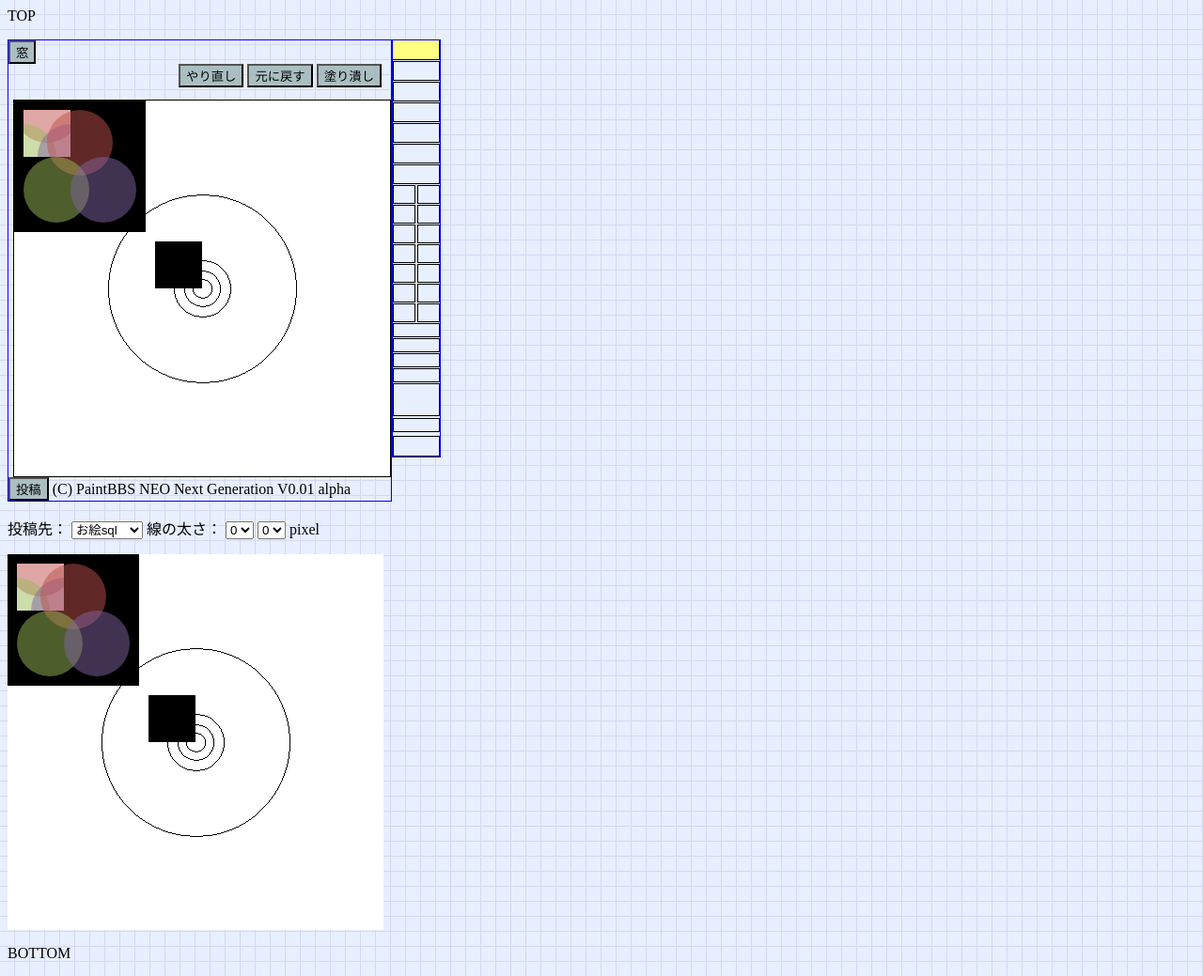
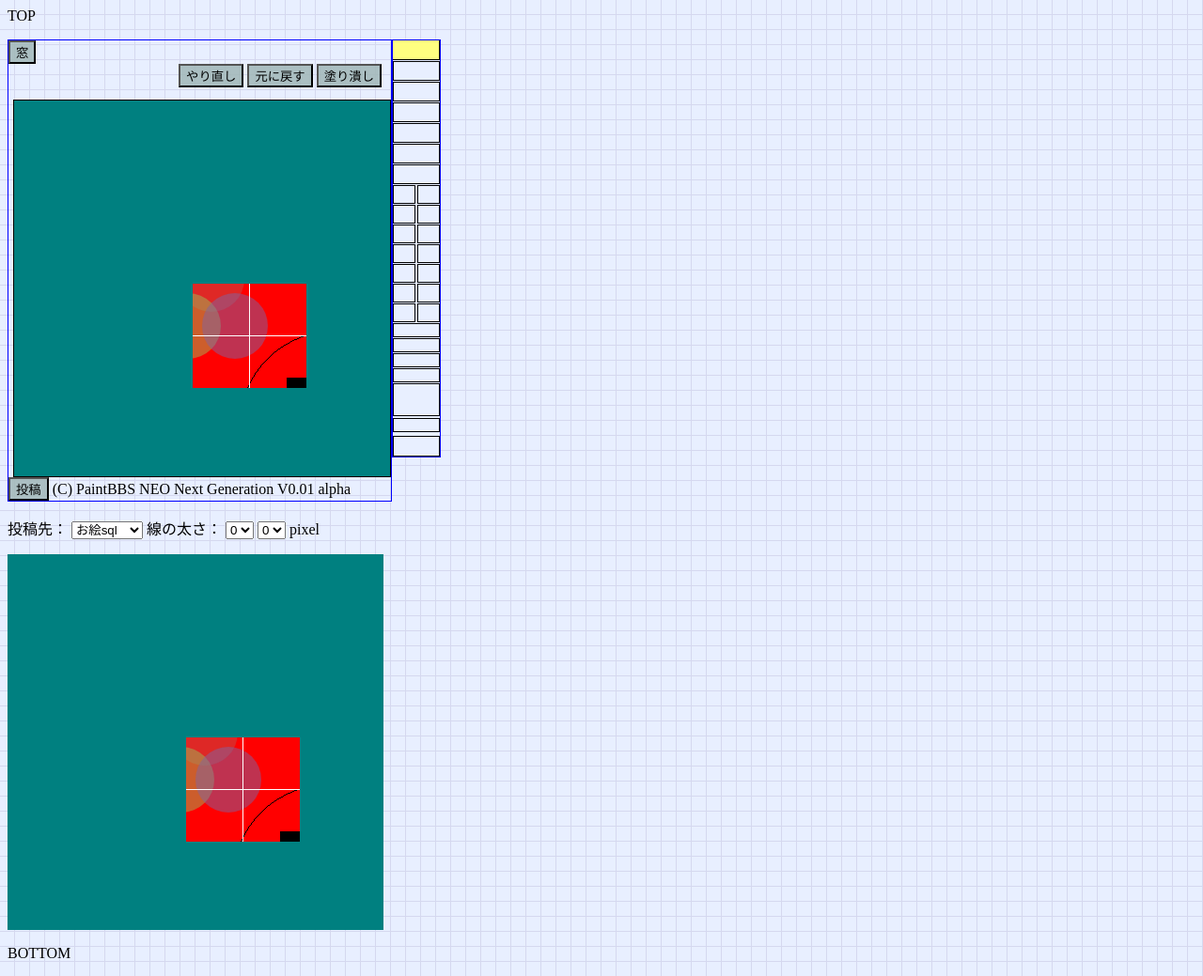
Before and after one commit to mirido/html5_experiment, a website: page index.html in a window 1280 px wide. Shown: the whole page at 94% size. Drawn offline with Linux system fonts and the light colour scheme.

Commit message:
ImagePatchクラスを追加した。

```diff
--- a/geometry.js
+++ b/geometry.js
@@ -26,6 +26,98 @@ function JsRect(x, y, width, height)
 	this.y = y;
 	this.width = width;
 	this.height = height;
+}
+
+/// 矩形をデコードする。
+function decode_rect(rect, coords)
+{
+	coords[0] = rect.x;
+	coords[1] = rect.y;
+	coords[2] = rect.x + rect.width;
+	coords[3] = rect.y + rect.height;
+}
+
+/// 矩形にエンコードする。
+function encode_rect(coords)
+{
+	let rect = jsRect(
+		coords[0],
+		coords[1],
+		coords[2] - coords[0],
+		coords[3] - coords[1]
+	);
+	return rect;
+}
+
+/// 矩形にエンコードする。(in-place)
+function encode_rect_in_place(coords, rect)
+{
+	rect.x = coords[0];
+	rect.y = coords[1];
+	rect.width  = coords[2] - coords[0];
+	rect.height = coords[3] - coords[1];
+}
+
+/// 座標列を画像内にクリップする。
+function clip_coords(width, height, coords)
+{
+	assert(coords.length % 2 == 0);
+	for (let i = 0; i < coords.length; i += 2) {
+		let px = coords[i];
+		let py = coords[i + 1];
+		if (px < 0) {
+			px = 0;
+		} else if (px >= width) {
+			px = width - 1;
+		}
+		if (py < 0) {
+			py = 0;
+		} else if (py >= height) {
+			py = height - 1;
+		}
+		coords[i] = px;
+		coords[i + 1] = py;
+	}
+}
+
+/// 矩形を座標内にクリップする。
+function clip_rect(width, height, rect)
+{
+	let coords = [];
+	decode_rect(rect, coords);
+	clip_coords(width, height, coords);
+	encode_rect_in_place(coords, rect);
+}
+
+/// 点列を包含する矩形を取得する。
+function get_outbounds(points, margin)
+{
+	let sx = points[0].x;
+	let sy = points[0].y;
+	let lx = sx;
+	let ly = sy;
+  for (let i = 1; i < points.length; ++i) {
+    sx = Math.min(sx, points[i].x);
+    sy = Math.min(sy, points[i].y);
+    lx = Math.max(lx, points[i].x);
+    ly = Math.max(ly, points[i].y);
+  }
+  sx -= margin;
+  sy -= margin;
+  lx += margin;
+  ly += margin;
+  let bounds = new JsRect(sx, sy, lx - sx + 1, ly - sy + 1);
+	return bounds;
+}
+
+/// 矩形の共通部分を取得する。
+function get_common_rect(rectA, rectB)
+{
+	let sx = Math.max(rectA.x, rectB.x);
+	let sy = Math.max(rectA.y, rectB.y);
+	let ex = Math.min(rectA.x + rectA.width, rectB.x + rectB.width);
+	let ey = Math.min(rectA.y + rectA.height, rectB.y + rectB.height);
+	return new JsRect(sx, sy, ex - sx, ey - sy);
 }
 
 /// 2点間のチェビシェフ距離を求める。
--- a/graphics.js
+++ b/graphics.js
@@ -132,9 +132,13 @@ function draw_rect(x0, y0, x1, y1, context, thickness)
 }
 
 /// 塗り潰し無しの矩形を描画する。
-function draw_rect_R(x0, y0, width, height, context, thickness)
+function draw_rect_R(rect, context, thickness)
 {
-	draw_rect(x0, y0, x0 + width - 1, y0 + height - 1, context, thickness);
+	draw_rect(
+		rect.x, rect.y,
+		rect.x + rect.width - 1, rect.x + rect.height - 1,
+		context, thickness
+	);
 }
 
 /// 円を描画する。
--- a/index.html
+++ b/index.html
@@ -13,6 +13,7 @@
 <script type="text/javascript" src="geometry.js"></script>
 <script type="text/javascript" src="graphics.js"></script>
 <script type="text/javascript" src="ui-util.js"></script>
+<script type="text/javascript" src="ui-element.js"></script>
 <script type="text/javascript" src="picture-canvas.js"></script>
 <script type="text/javascript" src="oebi-tool.js"></script>
 <script type="text/javascript" src="tool-palette.js"></script>
--- a/index.js
+++ b/index.js
@@ -34,6 +34,52 @@ function init_wnd()
 
 	// 図形描画
   sample01(g_pictureCanvas.m_layers);
+
+	{	// UTEST: ImagePatchのテスト
+		let layer1 = g_pictureCanvas.getLayer(1);
+		let layer2 = g_pictureCanvas.getLayer(2);
+
+		{
+			let ctx1 = layer1.getContext('2d');
+			ctx1.globalAlpha = 1.0;
+			ctx1.fillStyle = 'rgb(255,0,0)';
+			ctx1.fillRect(0, 0, layer1.clientWidth, layer1.clientHeight);
+		}
+
+		let width = layer2.clientWidth;
+		let height = layer2.clientHeight;
+		let ctx2 = layer2.getContext('2d');
+		ctx2.globalAlpha = 1.0;
+		ctx2.fillStyle = 'rgb(255,255,255)';
+		draw_line_1px(0, 105, 399, 105, ctx2);
+		draw_line_1px(110, 0, 110, 399, ctx2);
+
+		let patch = new ImagePatch(ctx2, width, height, [ jsPoint(100, 100), jsPoint(120, 110) ], 50);
+
+		// patch.m_bounds描画
+		let r = patch.m_bounds;		// Alias
+		ctx2.fillStyle = 'rgb(255,0,0)';
+		draw_rect_R(r, ctx2, 1);
+		draw_line_1px(r.x, r.y, r.x + r.width - 1, r.y + r.height - 1, ctx2);
+
+		// layer2を一旦消去し、右下に元画像提示
+		ctx2.fillStyle = 'rgb(0,128,128)';
+		ctx2.fillRect(0, 0, layer2.clientWidth, layer2.clientHeight);
+		patch.put(250, 250, ctx2, layer2.clientWidth, layer2.clientHeight);
+
+		// 復元テスト
+		// 透明度込みで復元される。(OK)
+		// patch.restore(ctx2);
+
+		// 描画テスト
+		// patch.put(110 + 10, 105 - 10, ctx2, layer2.clientWidth, layer2.clientHeight);	// 画像内OK
+		// patch.put(61, 56, ctx2, layer2.clientWidth, layer2.clientHeight);	// 左上から1 px右下 OK
+		// patch.put(60, 55, ctx2, layer2.clientWidth, layer2.clientHeight);	// 左上隅	OK
+		// patch.put(59, 54, ctx2, layer2.clientWidth, layer2.clientHeight);	// 左上隅から1 px左上	OK
+		// patch.put(0, 0, ctx2, layer2.clientWidth, layer2.clientHeight);	// 左上隅にpatch中心を一致させる	OK
+		// patch.put(399, 399, ctx2, layer2.clientWidth, layer2.clientHeight);	// 右下隅にpatch中心を一致させる	OK
+		patch.put(-200, 399, ctx2, layer2.clientWidth, layer2.clientHeight);	// 全くの範囲外	OK
+	}
 
 	// 画像合成
 	let joint_canvas = document.getElementById("joint_canvas");
--- a/picture-canvas.js
+++ b/picture-canvas.js
@@ -22,13 +22,6 @@ function PointingEvent(sender, e)
 //
 //	PictureCanvas
 //
-
-// ■ PictureCanvas
-// canvasを重ねた描画領域を表す。
-// 領域内にてマウスまたはタッチパネルイベントを受け付け、
-// 登録された描画ツールに座標と対象レイヤーの情報を配送する。
-// (描画のためのcanvas要素の操作は描画ツールに委譲する。)
-// キャンバス全クリアとレイヤー合成の機能を備える。
 
 /// 新しいインスタンスを初期化する。
 function PictureCanvas()
@@ -124,15 +117,22 @@ PictureCanvas.prototype.setDrawer = function(drawer)
 	return prev;
 }
 
+/// レイヤーを取得する。
+PictureCanvas.prototype.getLayer = function(layerNo)
+{
+	assert(1 <= layerNo && layerNo < this.m_layers.length);
+	return this.m_layers[layerNo];
+}
+
 /// カレントレイヤーを変更する。
 PictureCanvas.prototype.changeLayer = function(layerNo)
 {
 	assert(1 <= layerNo && layerNo < this.m_layers.length);
-	m_nTargetLayerNo = layerIdx;
+	this.m_nTargetLayerNo = layerNo;
 }
 
 /// カレントレイヤーを取得する。
-PictureCanvas.prototype.getLayer = function()
+PictureCanvas.prototype.getCurLayer = function()
 {
 	return this.m_layers[this.m_nTargetLayerNo];
 }
@@ -141,15 +141,6 @@ PictureCanvas.prototype.getLayer = function()
 PictureCanvas.prototype.eraseCanvas = function()
 {
 	erase_canvas(this.m_layers);
-	// {	/*UTEST*/	// アンチエリアシング無し描画テスト
-	// 	let ctx = this.m_layers[0].getContext('2d');
-	// 	// ctx.strokeStyle = "#000000";
-	// 	ctx.fillStyle = "#000000";
-	// 	ctx.beginPath();
-	// 	draw_line_1px(0.5, 0.5, 200.5, 200.5, ctx, 1);
-	// 	ctx.stroke();
-	// 	ctx.closePath();
-	// }
 }
 
 /// 全レイヤーを合成する。
--- /dev/null
+++ b/ui-element.js
@@ -0,0 +1,81 @@
+'use strict';
+
+//
+//  ImagePatch
+//
+
+/// 画像のパッチを表す。
+function ImagePatch(src_ctx, src_width, src_height, points, margin)
+{
+  this.m_imageData = null;
+  this.m_bounds = null;
+  this.m_ofs = null;
+
+  if (points.length <= 0) {
+    return;
+  }
+
+  // 点列pointsを包含する矩形を取得
+  this.m_bounds = get_outbounds(points, margin);
+
+  // 中心点を記憶
+  let center = new JsPoint(
+    Math.floor(this.m_bounds.x + this.m_bounds.src_width / 2),
+    Math.floor(this.m_bounds.y + this.m_bounds.src_height / 2)
+  );
+
+  // 領域のクリッピング
+  clip_rect(src_width, src_height, this.m_bounds);
+
+  // 中心までのオフセットを記憶
+  let r = this.m_bounds;    // Alias
+  this.center = new JsPoint(center.x - r.x, center.y - r.y);
+
+  // 画像データを記憶
+  this.m_imageData = src_ctx.getImageData(r.x, r.y, r.width, r.height);
+}
+
+/// 画像を復元する。
+/// dst_ctxは、構築時にsrc_width、src_heightで与えた大きさ以上の
+/// キャンバスのコンテキストと想定。
+ImagePatch.prototype.restore = function(dst_ctx)
+{
+  let r = this.m_bounds;    // Alias
+  dst_ctx.putImageData(this.m_imageData, r.x, r.y);
+}
+
+/// 画像を配置する。
+/// dst_ctxと構築時に与えたsrc_ctxの関係は任意。
+ImagePatch.prototype.put = function(cx, cy, dst_ctx, dst_width, dst_height)
+{
+  // Image patchをputすべき(sx, sy)
+  let sx = Math.ceil(cx - this.m_bounds.width / 2);
+  let sy = Math.ceil(cy - this.m_bounds.height / 2);
+
+  // Image patchを移動させるべき量
+  let ofs_x = sx - this.m_bounds.x;
+  let ofs_y = sy - this.m_bounds.y;
+
+  // 画像全体の矩形
+  let mod_img_bounds = new JsRect(0, 0, dst_width, dst_height);
+
+  // 移動後image patch基準の座標に変換
+  mod_img_bounds.x -= ofs_x;
+  mod_img_bounds.y -= ofs_y;
+
+  // Dirty rect確定
+  let dirty = get_common_rect(this.m_bounds, mod_img_bounds);
+  dirty.x -= this.m_bounds.x;
+  dirty.y -= this.m_bounds.y;
+  // console.dir(this.m_bounds);
+  // console.dir(mod_img_bounds);
+  // console.dir(dirty);
+  // console.log("sx=" + sx + ", sy=" + sy);
+
+  // 描画
+  dst_ctx.putImageData(
+    this.m_imageData,
+    sx, sy,
+    dirty.x, dirty.y, dirty.width, dirty.height
+  );
+}
```
